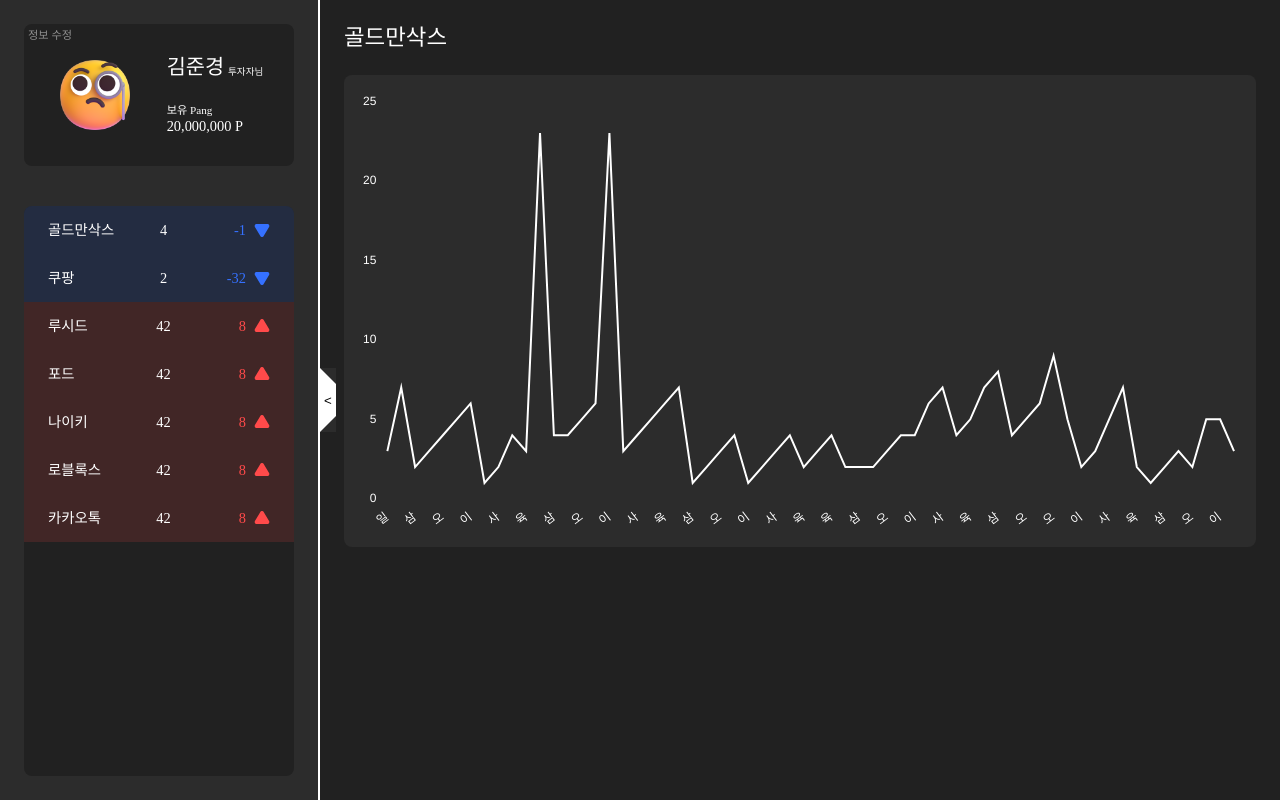
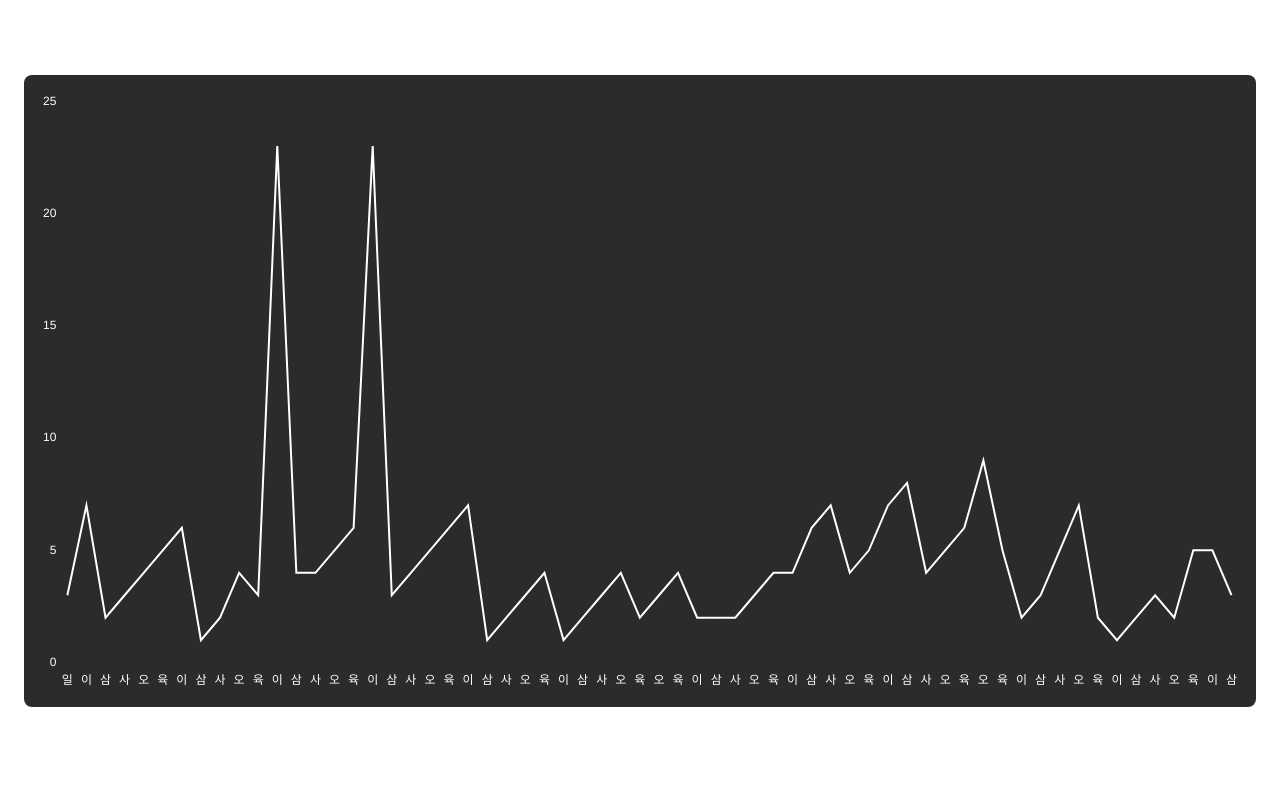
Before and after one commit to rlawnsrud0509/BSMCoinPractice, a Next.js app in the folder client/: page /main in a window 1280 px wide. Built offline with nearby package versions, Linux system fonts and the light colour scheme.

Commit message:
add : 전체적인 색상과 사이드바 변경

```diff
--- a/client/src/app/main/page.tsx
+++ b/client/src/app/main/page.tsx
@@ -1,6 +1,6 @@
 "use client";
 
-import Sidebar from "@/components/sidebar";
+import Sidebar from "@/components/common/leftSidebar";
 import { selectedStockAtom } from "@/store";
 import Color from "@/style/color";
 import { AppLayout, Text } from "@/style/ui";
@@ -18,9 +18,8 @@ const Main = () => {
   }, []);
 
   return (
-    <AppLayout color={Color.indigoDark}>
+    <AppLayout color={Color.white}>
       <Container>
-        <Sidebar />
         <StockDetailContainer>
           <Text fontType="Callout">{stockName}</Text>
           <StockgraphBox name={stockName} />
--- a/client/src/components/sidebar/index.tsx
+++ /dev/null
@@ -1,101 +0,0 @@
-import Color from "@/style/color";
-import React from "react";
-import styled from "styled-components";
-import ProfileBox from "@/components/sidebar/profileBox";
-import Sidebarmenu from "./menu";
-
-const Sidebar = () => {
-  return (
-    <Container>
-      <SidebarHeader>
-        <ProfileBox />
-      </SidebarHeader>
-      <Sidebarmenu />
-      <CloseSidebarButton>{"<"}</CloseSidebarButton>
-    </Container>
-  );
-};
-
-export default Sidebar;
-
-const Container = styled.section`
-  width: 20rem;
-  height: 100svh;
-
-  position: relative;
-
-  display: flex;
-  flex-direction: column;
-  gap: 2.5rem;
-
-  padding: 1.5rem;
-  box-sizing: border-box;
-
-  background-color: ${Color.indigoBase};
-  border-right: 0.125rem solid ${Color.white};
-  z-index: 2;
-`;
-
-const CloseSidebarButton = styled.button`
-  width: 1rem;
-  height: 4rem;
-
-  display: flex;
-  justify-content: center;
-  align-items: center;
-
-  position: absolute;
-  top: 50%;
-  right: -1.125rem;
-
-  background-color: ${Color.white};
-  border: none;
-
-  transform: translate(0%, -50%);
-  cursor: pointer;
-  z-index: 1;
-
-  &::before {
-    content: "";
-
-    width: 0;
-    height: 0;
-
-    border-top: 0.5rem solid ${Color.indigoBase};
-    border-left: 0.5rem solid transparent;
-    border-right: 0.5rem solid ${Color.indigoBase};
-    border-bottom: 0.5rem solid transparent;
-
-    position: absolute;
-    left: 0;
-    top: 0;
-  }
-
-  &::after {
-    content: "";
-
-    width: 0;
-    height: 0;
-
-    border-top: 0.5rem solid transparent;
-    border-left: 0.5rem solid transparent;
-    border-right: 0.5rem solid ${Color.indigoBase};
-    border-bottom: 0.5rem solid ${Color.indigoBase};
-
-    position: absolute;
-    left: 0;
-    bottom: 0;
-  }
-`;
-
-const SidebarHeader = styled.section`
-  width: 100%;
-  height: 20%;
-
-  display: flex;
-  flex-direction: column;
-  align-items: center;
-  justify-content: center;
-
-  color: white;
-`;
--- a/client/src/components/sidebar/menu/index.tsx
+++ /dev/null
@@ -1,49 +0,0 @@
-import StockinfoBox from "@/components/stockinfoBox";
-import Color from "@/style/color";
-import fonts from "@/style/font";
-import React from "react";
-import styled from "styled-components";
-import dummy from "@/dummy.json";
-
-const Sidebarmenu = () => {
-  return (
-    <Container>
-      {dummy.map((e, i) => {
-        return (
-          <StockinfoBox
-            key={i}
-            name={e.name}
-            currentValue={e.value[e.value.length - 1]}
-            changedValue={
-              e.value[e.value.length - 1] - e.value[e.value.length - 2]
-            }
-          />
-        );
-      })}
-    </Container>
-  );
-};
-
-export default Sidebarmenu;
-
-const Container = styled.section`
-  width: 100%;
-  height: 80%;
-
-  display: flex;
-  flex-direction: column;
-  overflow-y: scroll;
-
-  position: relative;
-  border-radius: 0.5rem;
-  background-color: ${Color.indigoDark};
-
-  &::before {
-    content: "나의 주식";
-    position: absolute;
-    ${fonts.Small};
-    color: white;
-
-    top: -1.5rem;
-  }
-`;
--- a/client/src/components/sidebar/profileBox/index.tsx
+++ /dev/null
@@ -1,72 +0,0 @@
-import Color from "@/style/color";
-import fonts from "@/style/font";
-import { Column, ImageRenderer, Row, Text } from "@/style/ui";
-import React from "react";
-import styled from "styled-components";
-
-const ProfileBox = () => {
-  return (
-    <Container>
-      <ProfileImage
-        width="5rem"
-        height="5rem"
-        src={`/image/mockup/Profile_Face_${1}.png`}
-      />
-      <Column height="5rem" justifyContent="space-between" alignItems="start">
-        <Row alignItems="end" gap="0.25rem">
-          <Text fontType="SubHead">김준경</Text>
-          <Text fontType="ReallySmall">투자자님</Text>
-        </Row>
-        <Column gap={0} alignItems="start">
-          <Text textAlign="left" fontType="MegaSmall">
-            보유 Pang
-          </Text>
-          <Text textAlign="left" fontType="Small">
-            20,000,000 P
-          </Text>
-        </Column>
-      </Column>
-      <ChangeInfoButton>정보 수정</ChangeInfoButton>
-    </Container>
-  );
-};
-
-export default ProfileBox;
-
-const Container = styled.section`
-  width: 100%;
-  height: 100%;
-
-  display: flex;
-  justify-content: center;
-  align-items: center;
-  gap: 2rem;
-
-  border-radius: 0.5rem;
-
-  color: ${Color.white};
-  background-color: ${Color.indigoDark};
-`;
-
-const ChangeInfoButton = styled.button`
-  position: absolute;
-  top: 1.75rem;
-  left: 1.75rem;
-
-  ${fonts.MegaSmall};
-  background-color: rgba(0, 0, 0, 0);
-  border: none;
-  cursor: pointer;
-  color: white;
-  opacity: 0.5;
-
-  transition: 0.15s ease-in-out;
-
-  &:hover {
-    opacity: 1;
-  }
-`;
-
-const ProfileImage = styled(ImageRenderer)`
-  border-radius: 50%;
-`;
--- a/client/src/style/color/index.ts
+++ b/client/src/style/color/index.ts
@@ -1,11 +1,26 @@
 const Color = {
   indigo: "#00174e",
-  indigoBase: "#2C2C2C",
+  indigoLight: "#2F2F2F",
+  indigoBase: "#2B2B2B",
   indigoDark: "#212121",
   red: "#ff4a4a",
   blue: "#3571ff",
 
   black: "#000000",
+  gray100: "#111111",
+  gray200: "#222222",
+  gray300: "#333333",
+  gray400: "#444444",
+  gray500: "#555555",
+  gray600: "#666666",
+  gray700: "#777777",
+  gray800: "#888888",
+  gray900: "#999999",
+  gray1000: "#AAAAAA",
+  gray1100: "#BBBBBB",
+  gray1200: "#CCCCCC",
+  gray1300: "#DDDDDD",
+  gray1400: "#EEEEEE",
   white: "#FFFFFF",
 };
 
--- a/client/src/style/global/index.ts
+++ b/client/src/style/global/index.ts
@@ -12,6 +12,7 @@ const GlobalStyle = createGlobalStyle`
 
     button {
         outline: none;
+        cursor: pointer;
     }
 
     input {
```
